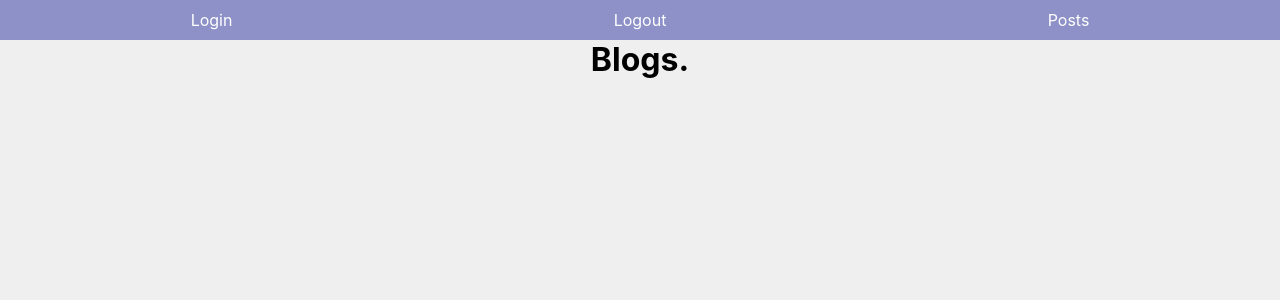
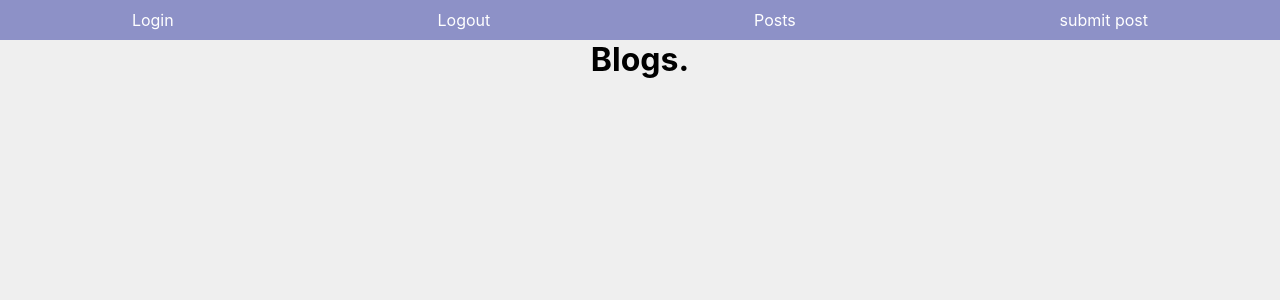
Before and after one commit to Russellgrd/dailyblogs, a React (Vite) app: page / in a window 1280 px wide. Shown: the top 300 px of the page. Built offline with nearby package versions, Linux system fonts and the light colour scheme; no server answers.

Commit message:
imported useContext from react in App component to provide user context to sub components and innitialised in Nav component

```diff
--- a/src/App.tsx
+++ b/src/App.tsx
@@ -8,13 +8,18 @@ import Register from './components/Register';
 import Posts from './components/Posts';
 import SubmitBlog from './components/SubmitBlog';
 import Logout from './components/Logout';
+import { useState, createContext, useContext } from 'react';
+import { UserContextProvider } from './context/UserContext';
+
 
 
 function App() {
 
+
   return (
     <BrowserRouter>
       <Wrapper>
+        <UserContextProvider>
           <Nav />
           <Routes>
             <Route path='/' element={<Home />} />
@@ -24,6 +29,7 @@ function App() {
             <Route path="/submitblog" element={<SubmitBlog />} />
             <Route path="/logout" element={<Logout />} />
           </Routes>
+        </UserContextProvider>
       </Wrapper>
     </BrowserRouter>
   )
--- a/src/components/Nav.tsx
+++ b/src/components/Nav.tsx
@@ -1,20 +1,22 @@
-import { useEffect, useState } from "react";
+import { useContext, useEffect, useState } from "react";
 import { Link } from "react-router-dom";
+import { UserContext } from "../context/UserContext";
+
 
 
 const Nav = () => {
 
-    const [isAuth, setIsAuth] = useState<null | { authenticated: boolean }>(null);
-
+    const userContext = useContext(UserContext);
+    // console.log('userContext', JSON.stringify(userContext));
+    // console.log(userContext.user.email);
 
     const isAuthCheck = async () => {
         try {
-            setIsAuth({ authenticated: false });
             const resp = await fetch('http://localhost:3000/auth', {
                 credentials: "include",
             });
             const data = await resp.json();
-            setIsAuth(data);
+            userContext.setUser(data);
             console.log('IS Authed is >>>>', data);
         } catch (err) {
             console.log('nav error', err);
@@ -26,6 +28,7 @@ const Nav = () => {
     }, [])
 
     return (
+
         <ul className="nav">
             <li className="navChild">
                 <Link to='/login'>Login</Link>
@@ -36,6 +39,10 @@ const Nav = () => {
             <li className="navChild">
                 <Link to='/posts'>Posts</Link>
             </li>
+            <li className="navChild">
+                <Link to='/submitblog'>submit post</Link>
+            </li>
+            {userContext?.user?.email && <p>{userContext.user.email}</p>}
         </ul>
 
     )
--- /dev/null
+++ b/src/context/UserContext.tsx
@@ -0,0 +1,26 @@
+import { createContext, useState } from "react";
+
+type AuthUser = {
+    email: string
+}
+
+export type UserContextType = {
+    user: any,
+    setUser: any,
+}
+
+type UserContextProviderType = {
+    children: React.ReactNode
+}
+
+export const UserContext = createContext<UserContextType>({} as UserContextType);
+
+export const UserContextProvider = ({ children }: UserContextProviderType) => {
+
+
+    const [user, setUser] = useState<AuthUser | null>(null);
+
+    return <UserContext.Provider value={{ user, setUser }}>{children}</UserContext.Provider>
+
+
+}
```
Lines whose indentation alone changed are shown as unchanged.
